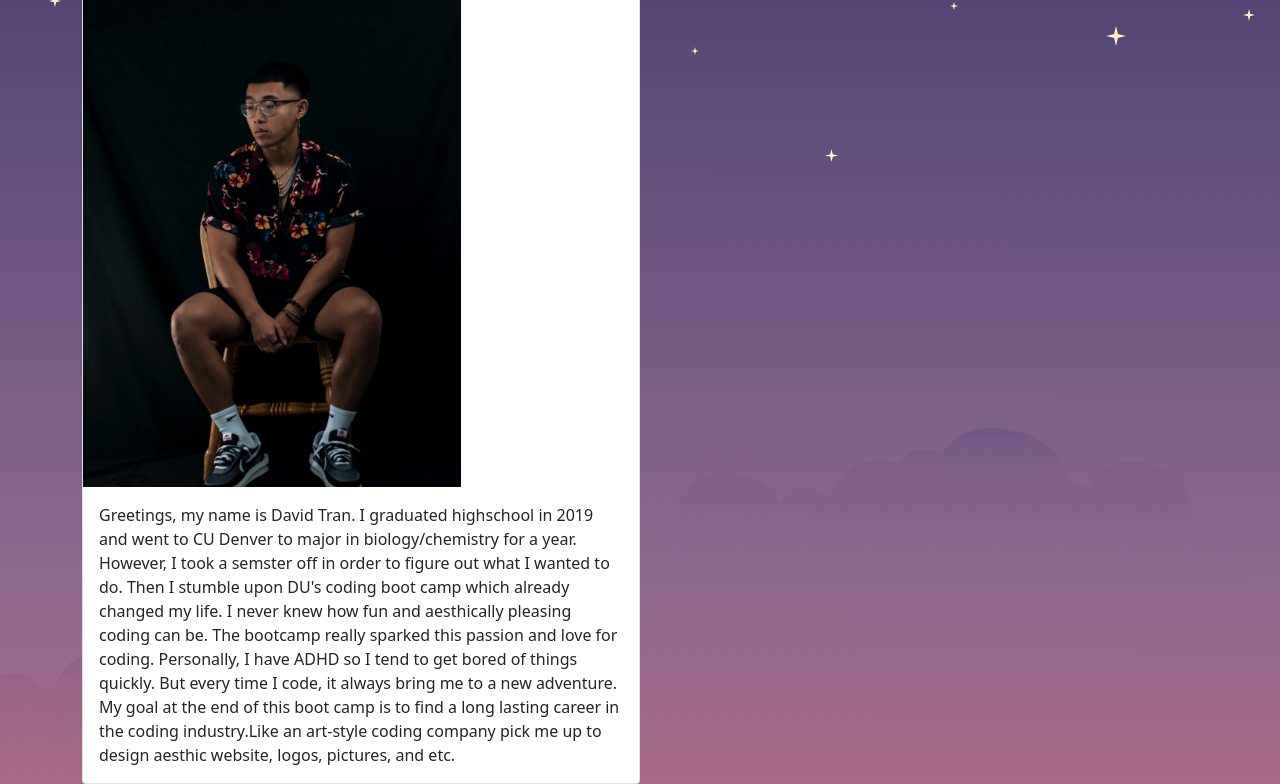
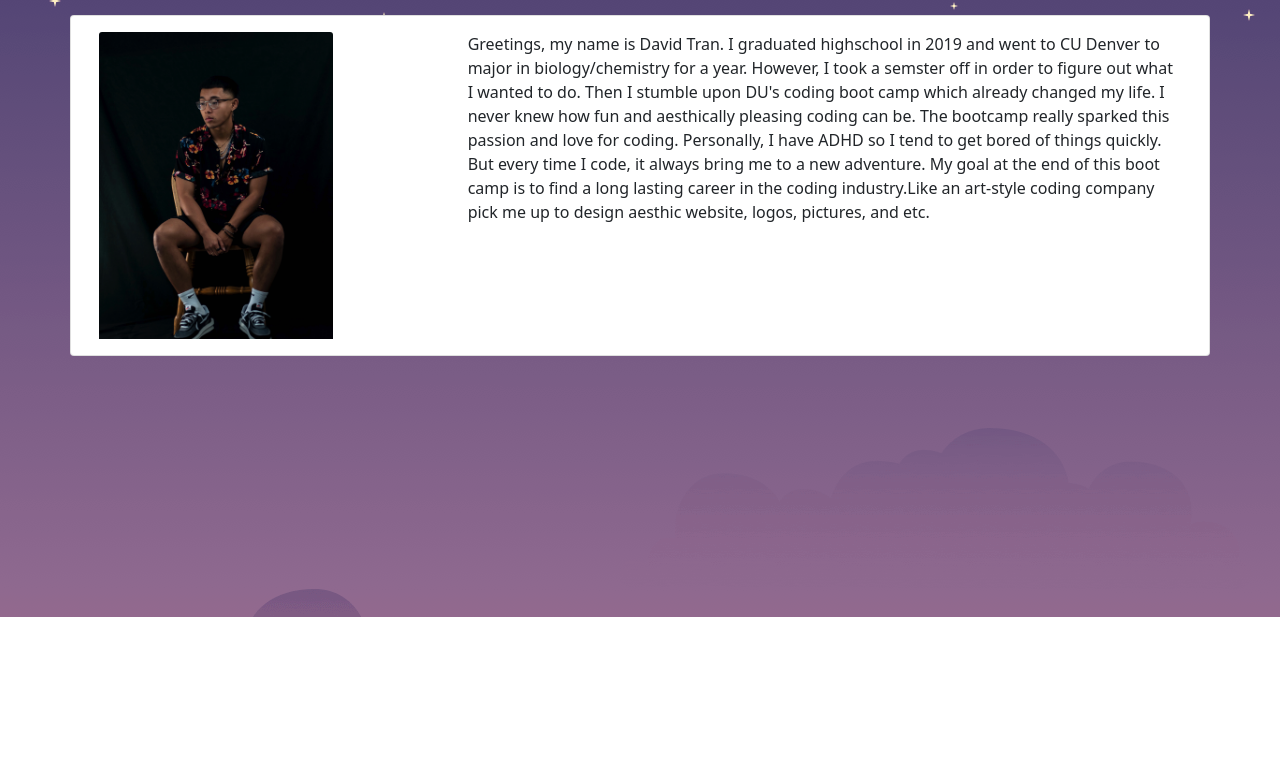
Before and after one commit to DavidTran303/portfolio, a plain HTML site: page index.html in a window 1280 px wide. Shown: the part 183-967 px from the top of the page. After the commit the page ends 800 px from the top, so only its background shows below. Drawn offline with nearby package versions, Linux system fonts and the light colour scheme.

Commit message:
shorten code in indexhtml

```diff
--- a/index.html
+++ b/index.html
@@ -34,12 +34,15 @@
 <!-- beginning of About Me -->
 <h1 class="card-title1">About me</h1>
 <div class="line"></div>
-<article class="container">
-    <div class="row">
-        <div class="col">
-            <div class="card bootstrap-card" style="width: 50%;">
+<br>
+<article class="container card">
+    <div class="row card-body">
+        <div class="col-sm-4">
+            <!-- <div class="card bootstrap-card" style="width: 50%;"> -->
                 <img class="card-img-top" src="./myimages/aboutme.jpeg" alt="Card image cap">
-                <div class="card-body">
+            <!-- </div> -->
+        </div>
+        <div class = "col-sm-8">
             <p1 class="card-text1">Greetings, my name is David Tran. I graduated highschool in 2019 and went
                 to CU Denver to major in biology/chemistry for a year. However, I took a semster off in
                 order to figure out what I wanted to do. Then I stumble upon DU's coding boot camp which
@@ -47,11 +50,8 @@
                 bootcamp really sparked this passion and love for coding. Personally, I have ADHD so I tend
                 to get bored of things quickly. But every time I code, it always bring me to a new
                 adventure.</p1>
-                    <div class="col">
-                        <p2 class="aboutmep2"> My goal at the end of this boot camp is to find a long lasting career in the coding industry.Like an art-style coding company pick me up to design aesthic website, logos, pictures, and etc.</p2>
-                    </div>
-                </div>
-            </div>
+                <p2 class="aboutmep2"> My goal at the end of this boot camp is to find a long lasting career in the coding industry.Like an art-style coding company pick me up to design aesthic website, logos, pictures, and etc.
+                </p2>
         </div>
     </div>
 </article>
```
Lines whose indentation alone changed are shown as unchanged.
